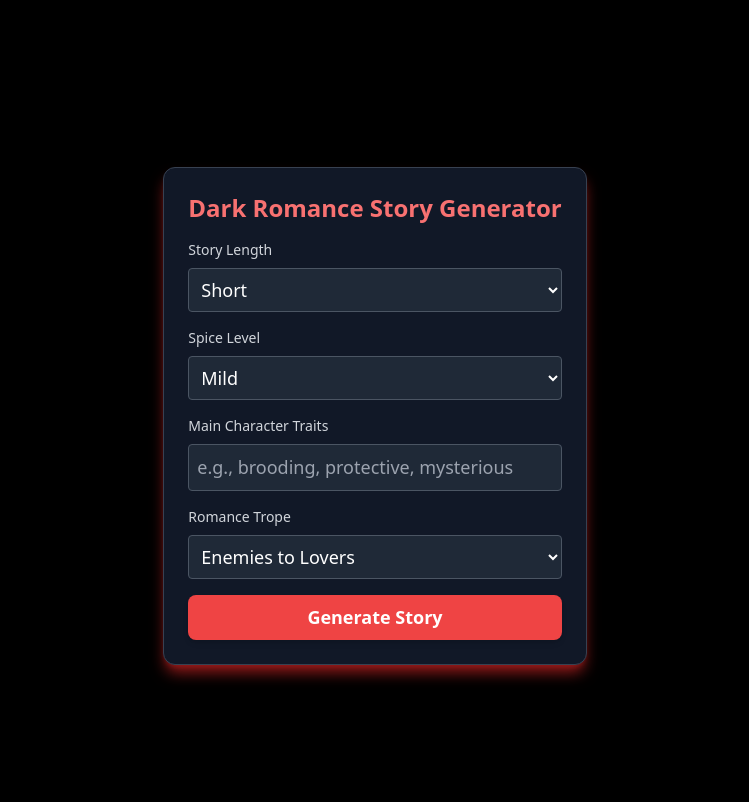
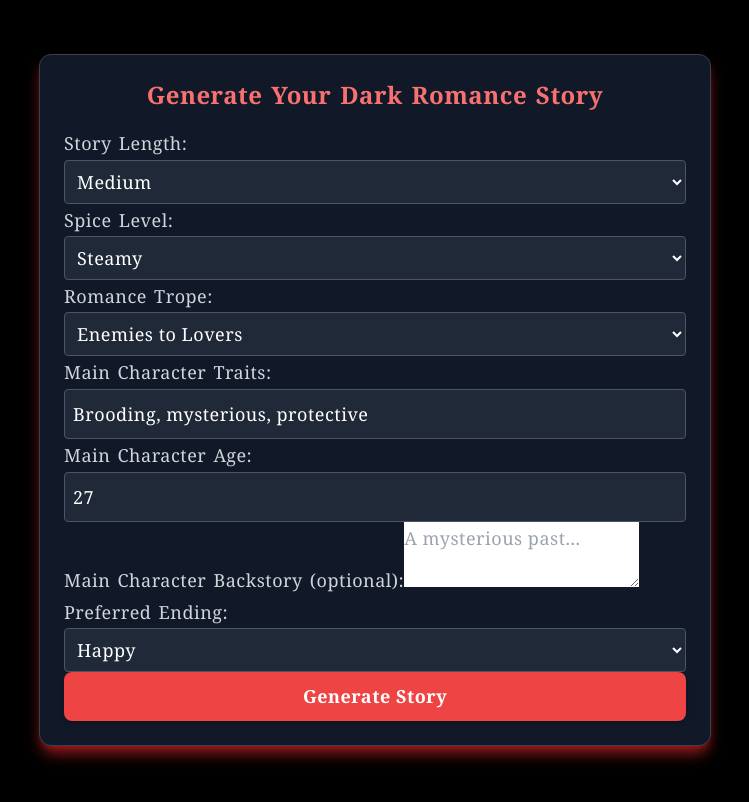
Before and after one commit to kaelsinister/darkromance-backend, a Next.js app in the folder frontend/: page / in a window 1280 px wide. Shown: the top 802 px of the page, without its empty margins (265-1014 px from the left). Built offline with nearby package versions, Linux system fonts and the light colour scheme.

Commit message:
Expanded customization options (age, backstory, endings, tropes)

```diff
--- a/frontend/src/app/globals.css
+++ b/frontend/src/app/globals.css
@@ -5,6 +5,7 @@
 /* 🎨 Custom Styling for Dark, Elegant Aesthetic */
 body {
   @apply bg-black text-gray-300 flex items-center justify-center min-h-screen p-4;
+  font-family: "Georgia", serif;
 }
 
 /* 🖤 Story & Form Container */
@@ -13,6 +14,14 @@ body {
   opacity: 0;
   transform: translateY(10px);
   animation: fadeIn 0.5s ease-out forwards;
+  line-height: 1.8;
+  letter-spacing: 0.5px;
+  word-spacing: 2px;
+}
+
+.story-container p {
+  text-indent: 20px; /* Indent first line of each paragraph */
+  margin-bottom: 1rem;
 }
 
 /* 🌹 Form Title */
@@ -51,8 +60,8 @@ button:active {
   border: 3px solid rgba(255, 255, 255, 0.2);
   border-top: 3px solid #ff4d4d;
   border-radius: 50%;
-  width: 20px;
-  height: 20px;
+  width: 24px;
+  height: 24px;
   animation: spin 1s linear infinite;
 }
 
--- a/frontend/src/app/page.js
+++ b/frontend/src/app/page.js
@@ -1,92 +1,99 @@
-"use client";
-import { useState } from "react";
+import { useState } from 'react';
 
 export default function Home() {
-  const [story, setStory] = useState("");
-  const [loading, setLoading] = useState(false);
   const [formData, setFormData] = useState({
-    length: "Short",
-    spiceLevel: "Mild",
-    characterTraits: "",
+    length: "Medium",
+    spiceLevel: "Steamy",
     trope: "Enemies to Lovers",
+    characterTraits: "Brooding, mysterious, protective",
+    characterAge: "27",
+    characterBackstory: "",
+    ending: "Happy",
   });
 
-  const handleChange = (e) => {
-    setFormData({ ...formData, [e.target.name]: e.target.value });
-  };
+  const [loading, setLoading] = useState(false);
+  const [story, setStory] = useState("");
 
   const generateStory = async () => {
-    setLoading(true); // 🔥 Start loading animation
-    setStory(""); // Clear previous story
+    setLoading(true);
+    setStory("");
 
-    try {
     const response = await fetch("https://darkromance-backend.onrender.com/generate-story/", {
       method: "POST",
-        headers: {
-          "Content-Type": "application/json",
-        },
+      headers: { "Content-Type": "application/json" },
       body: JSON.stringify(formData),
     });
 
     const data = await response.json();
     setStory(data.story);
-    } catch (error) {
-      setStory("Error generating story. Please try again.");
-    }
-
-    setLoading(false); // 🔥 Stop loading animation
+    setLoading(false);
   };
 
   return (
-    <div className="flex flex-col items-center justify-center min-h-screen p-4">
     <div className="story-container">
-        <h1 className="text-red-400 text-2xl font-bold text-center mb-4">
-          Dark Romance Story Generator
-        </h1>
+      <h1>Generate Your Dark Romance Story</h1>
 
-        {/* Form */}
-        <label className="block mb-2 text-sm font-medium">Story Length</label>
-        <select name="length" value={formData.length} onChange={handleChange} className="mb-4" disabled={loading}>
-          <option>Short</option>
-          <option>Medium</option>
-          <option>Long</option>
+      <label>Story Length:</label>
+      <select value={formData.length} onChange={(e) => setFormData({ ...formData, length: e.target.value })}>
+        <option value="Short">Short</option>
+        <option value="Medium">Medium</option>
+        <option value="Long">Long</option>
       </select>
 
-        <label className="block mb-2 text-sm font-medium">Spice Level</label>
-        <select name="spiceLevel" value={formData.spiceLevel} onChange={handleChange} className="mb-4" disabled={loading}>
-          <option>Mild</option>
-          <option>Medium</option>
-          <option>Spicy</option>
+      <label>Spice Level:</label>
+      <select value={formData.spiceLevel} onChange={(e) => setFormData({ ...formData, spiceLevel: e.target.value })}>
+        <option value="Mild">Mild</option>
+        <option value="Steamy">Steamy</option>
+        <option value="Explicit">Explicit</option>
       </select>
 
-        <label className="block mb-2 text-sm font-medium">Main Character Traits</label>
-        <input type="text" name="characterTraits" value={formData.characterTraits} onChange={handleChange} placeholder="e.g., brooding, protective, mysterious" className="mb-4" disabled={loading} />
-
-        <label className="block mb-2 text-sm font-medium">Romance Trope</label>
-        <select name="trope" value={formData.trope} onChange={handleChange} className="mb-4" disabled={loading}>
-          <option>Enemies to Lovers</option>
-          <option>Friends to Lovers</option>
-          <option>Forbidden Love</option>
-          <option>Arranged Marriage</option>
+      <label>Romance Trope:</label>
+      <select value={formData.trope} onChange={(e) => setFormData({ ...formData, trope: e.target.value })}>
+        <option value="Enemies to Lovers">Enemies to Lovers</option>
+        <option value="Forbidden Love">Forbidden Love</option>
+        <option value="Billionaire & Bodyguard">Billionaire & Bodyguard</option>
+        <option value="Vampire Romance">Vampire Romance</option>
+        <option value="Arranged Marriage">Arranged Marriage</option>
       </select>
 
-        {/* Button & Loading Indicator */}
+      <label>Main Character Traits:</label>
+      <input
+        value={formData.characterTraits}
+        onChange={(e) => setFormData({ ...formData, characterTraits: e.target.value })}
+        placeholder="Brooding, mysterious, protective"
+      />
+
+      <label>Main Character Age:</label>
+      <input
+        type="number"
+        value={formData.characterAge}
+        onChange={(e) => setFormData({ ...formData, characterAge: e.target.value })}
+        placeholder="e.g. 27"
+      />
+
+      <label>Main Character Backstory (optional):</label>
+      <textarea
+        value={formData.characterBackstory}
+        onChange={(e) => setFormData({ ...formData, characterBackstory: e.target.value })}
+        placeholder="A mysterious past..."
+      />
+
+      <label>Preferred Ending:</label>
+      <select value={formData.ending} onChange={(e) => setFormData({ ...formData, ending: e.target.value })}>
+        <option value="Happy">Happy</option>
+        <option value="Bittersweet">Bittersweet</option>
+        <option value="Tragic">Tragic</option>
+      </select>
+
       <button onClick={generateStory} disabled={loading}>
-          {loading ? (
-            <div className="flex items-center justify-center">
-              <div className="loader mr-2"></div> Generating...
-            </div>
-          ) : (
-            "Generate Story"
-          )}
+        {loading ? <div className="loader"></div> : "Generate Story"}
       </button>
-      </div>
 
-      {/* Story Display */}
       {story && (
-        <div className="story-container mt-6">
-          <h2 className="text-red-400 text-xl font-bold mb-4">Your Story</h2>
-          <p className="whitespace-pre-wrap">{story}</p>
+        <div className="mt-4">
+          {story.split("\n").map((p, i) => (
+            <p key={i} className="mb-4">{p}</p>
+          ))}
         </div>
       )}
     </div>
```
Also changed, not shown: 1 other file (tests, documents, lock files or other folders). Lines whose indentation alone changed are shown as unchanged.
